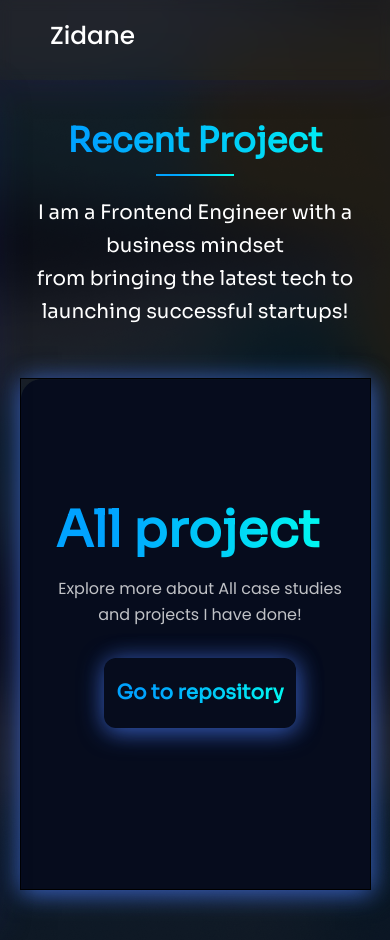
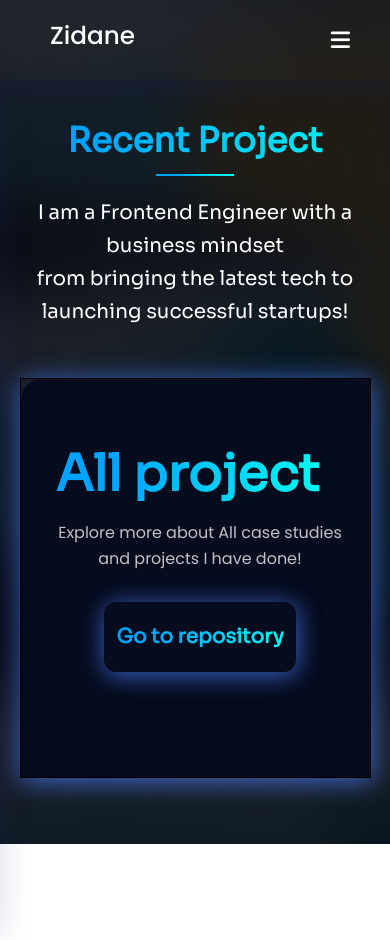
Before and after one commit to Dannaire/zidane-portfolio-web, a React (Create React App) app: page /Karya in a window 390 px wide. After the commit the page ends 844 px from the top, so only its background shows below. Built offline with nearby package versions, Linux system fonts and the light colour scheme; a web font is replaced by a local one.

Commit message:
karyaresponsive

```diff
--- a/src/Assets/css/karya.css
+++ b/src/Assets/css/karya.css
@@ -137,6 +137,9 @@
     .karya-subtitle {
       font-size: 20px;
     }
+    .karya-content{
+      height: 400px;
+    }
   .content-title {
     /* border: 1px solid white; */
     padding: 0 0.3em;
--- a/src/components/karya.jsx
+++ b/src/components/karya.jsx
@@ -5,6 +5,8 @@
     render(){
         return(
             <div>
+                <meta name="viewport" content="width=device-width, initial-scale=1.0" />
+                <link rel="stylesheet" href="https://cdnjs.cloudflare.com/ajax/libs/font-awesome/6.3.0/css/all.min.css"/>
                 <div className='karya-title'>
                  Recent Project
                 </div>
--- a/src/components/kontak.jsx
+++ b/src/components/kontak.jsx
@@ -5,6 +5,7 @@
     render(){
         return(
             <div>
+                <meta name="viewport" content="width=device-width, initial-scale=1.0" />
                 <link rel="stylesheet" href="https://cdnjs.cloudflare.com/ajax/libs/font-awesome/6.3.0/css/all.min.css"/>
                 <div className='contact-title'>
                  Contact Me
--- a/src/components/skillbar.jsx
+++ b/src/components/skillbar.jsx
@@ -8,6 +8,7 @@
 function SkillBars() {
   return (
     <div>
+      <meta name="viewport" content="width=device-width, initial-scale=1.0" />
       <div className='container-skill'>
       <div className='left-skill'>
       <h2>Hello Visitors</h2>
--- a/src/components/tentangsaya.jsx
+++ b/src/components/tentangsaya.jsx
@@ -7,6 +7,7 @@
     render(){
         return(
             <div>
+                <meta name="viewport" content="width=device-width, initial-scale=1.0" />
                 <link rel="stylesheet" href="https://cdnjs.cloudflare.com/ajax/libs/font-awesome/5.15.3/css/all.min.css" />
                 <link rel="stylesheet" href="https://cdnjs.cloudflare.com/ajax/libs/font-awesome/5.8.2/css/all.min.css"/>
                 <link rel="stylesheet" href="https://cdnjs.cloudflare.com/ajax/libs/font-awesome/6.3.0/css/all.min.css"/>
```
